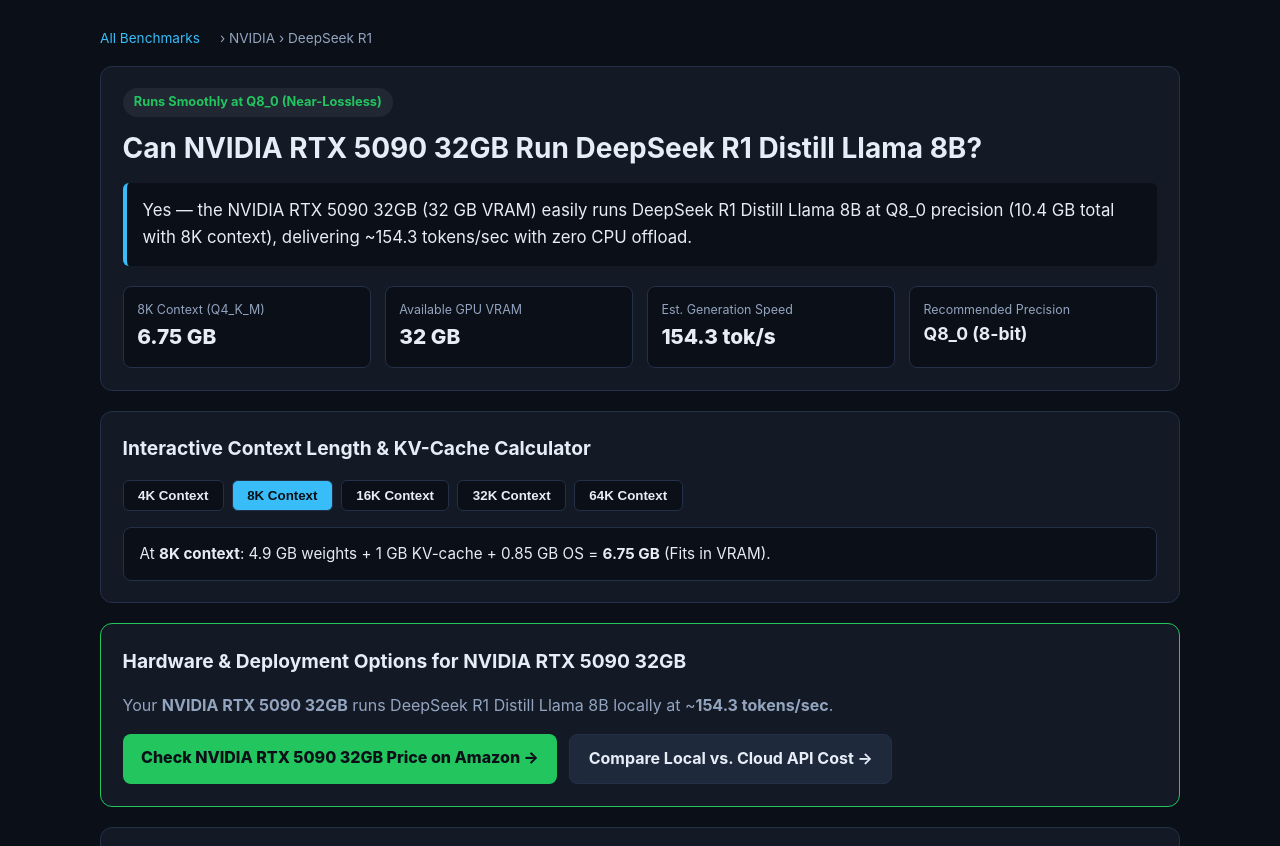
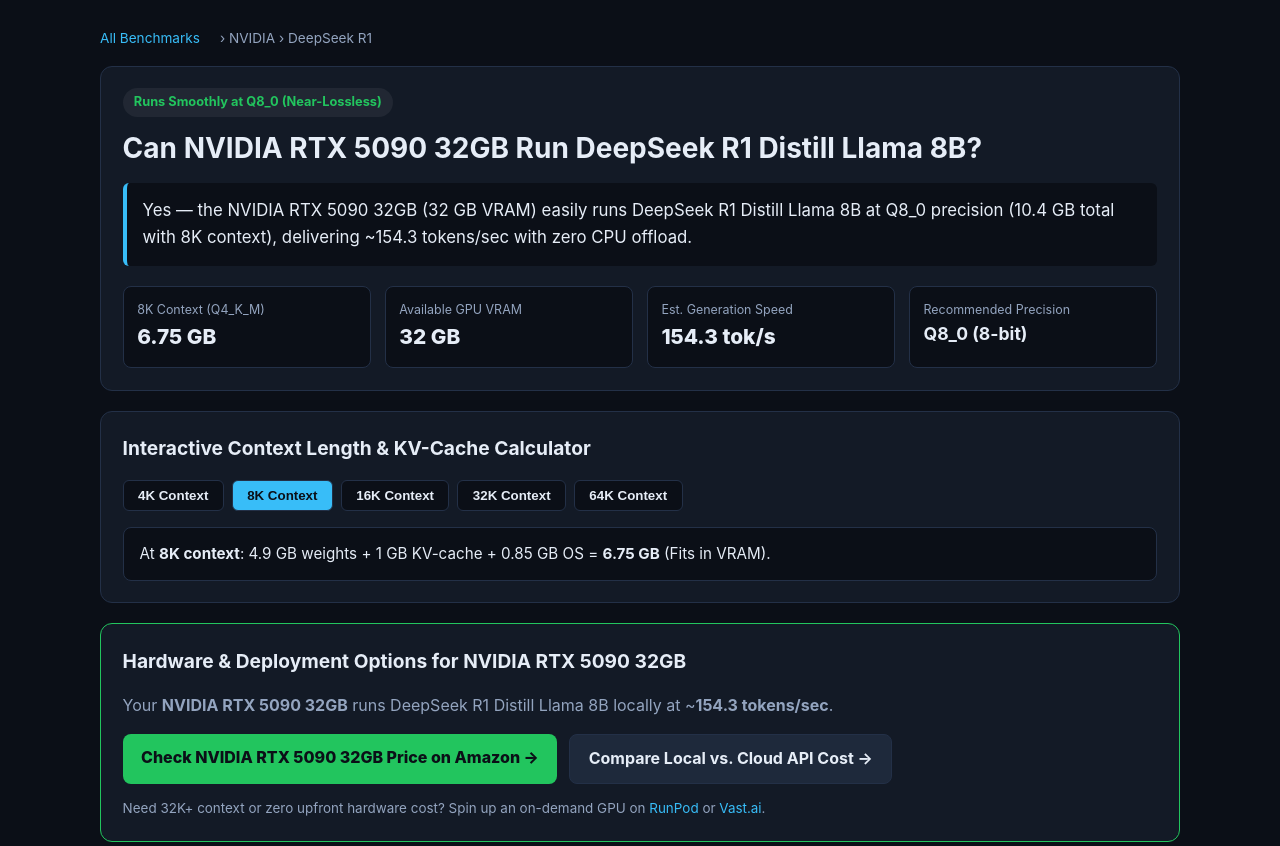
Before and after one commit to dedipuryono/pseo-llm-engine, an Astro site in the folder web-app/: page /rtx-5090-32gb-run-deepseek-r1-distill-llama-8b in a window 1280 px wide. Shown: the part 98-944 px from the top of the page. Built offline with nearby package versions, Linux system fonts and the light colour scheme; Astro itself is replaced by a stand-in of ours; no server answers.

Commit message:
feat: safely add secondary cloud GPU links on green cards

```diff
--- a/web-app/src/pages/[slug].astro
+++ b/web-app/src/pages/[slug].astro
@@ -53,7 +53,7 @@ const faqSchema = {
     </div>
   </section>
 
-  <section class="card" id="ctxCalculator" data-weight={entry.vram_q4_km_gb} data-kv8k={entry.kv_cache_8k_gb} data-vram={entry.vram_gb}>
+  <section class="card" id="ctxCalculator" data-weight={entry.vram_q4_km_gb} data-kv8k={entry.kv_cache_8k_gb} data-vram={entry.vram_gb} data-runpod={runpodUrl} data-vast={vastUrl}>
     <h2 style="margin-top:0;font-size:1.2rem;">Interactive Context Length &amp; KV-Cache Calculator</h2>
     <div style="display:flex;flex-wrap:wrap;gap:0.5rem;margin-bottom:1rem;">
       {[4096, 8192, 16384, 32768, 65536].map((ctx) => (
@@ -84,6 +84,7 @@ const faqSchema = {
           <a href={amazonSearchUrl} target="_blank" rel="nofollow sponsored noopener" style="background:var(--green);color:#0b0f17;font-weight:800;padding:0.7rem 1.15rem;border-radius:8px;">Check {entry.hw_name} Price on Amazon &rarr;</a>
           <a href="https://pricing.godedi.net/" target="_blank" rel="noopener" style="background:#1e293b;color:var(--text);font-weight:700;padding:0.7rem 1.15rem;border-radius:8px;border:1px solid var(--border);">Compare Local vs. Cloud API Cost &rarr;</a>
         </div>
+          <p style="margin:0.85rem 0 0;font-size:0.84rem;color:var(--muted);">Need 32K+ context or zero upfront hardware cost? Spin up an on-demand GPU on <a href={runpodUrl} target="_blank" rel="nofollow noopener">RunPod</a> or <a href={vastUrl} target="_blank" rel="nofollow noopener">Vast.ai</a>.</p>
       </div>
     )}
   </section>
@@ -125,13 +126,15 @@ const faqSchema = {
       const weight = parseFloat(box.dataset.weight || '0');
       const kv8k = parseFloat(box.dataset.kv8k || '0');
       const vram = parseFloat(box.dataset.vram || '0');
+      const rp = box.dataset.runpod || 'https://www.runpod.io/console/gpu-cloud';
+      const va = box.dataset.vast || 'https://cloud.vast.ai/';
       btns.forEach((btn) => btn.addEventListener('click', () => {
         const ctx = parseInt(btn.dataset.ctx || '8192', 10);
         btns.forEach((b) => { b.style.background = b === btn ? 'var(--accent)' : '#0b0f17'; b.style.color = b === btn ? '#0b0f17' : 'var(--text)'; });
         const kv = +(kv8k * (ctx / 8192)).toFixed(2);
         const total = +(weight + kv + 0.85).toFixed(2);
         const ok = vram >= total;
-        out.innerHTML = `At <strong>${ctx / 1024}K context</strong>: ${weight} GB weights + ${kv} GB KV-cache + 0.85 GB OS = <strong>${total} GB</strong> (<span style="color:${ok ? 'var(--green)' : 'var(--red)'};font-weight:700;">${ok ? 'Fits in VRAM' : 'Exceeds VRAM &mdash; use Cloud GPU or lower context'}</span>).`;
+        out.innerHTML = `At <strong>${ctx / 1024}K context</strong>: ${weight} GB weights + ${kv} GB KV-cache + 0.85 GB OS = <strong>${total} GB</strong> (<span style="color:${ok ? 'var(--green)' : 'var(--red)'};font-weight:700;">${ok ? 'Fits in VRAM' : `Exceeds VRAM &mdash; run on <a href="${rp}" target="_blank" rel="nofollow noopener" style="color:var(--accent);text-decoration:underline;">RunPod</a> / <a href="${va}" target="_blank" rel="nofollow noopener" style="color:var(--accent);text-decoration:underline;">Vast.ai</a> or lower context`}</span>).`;
       }));
     }
   </script>
```
